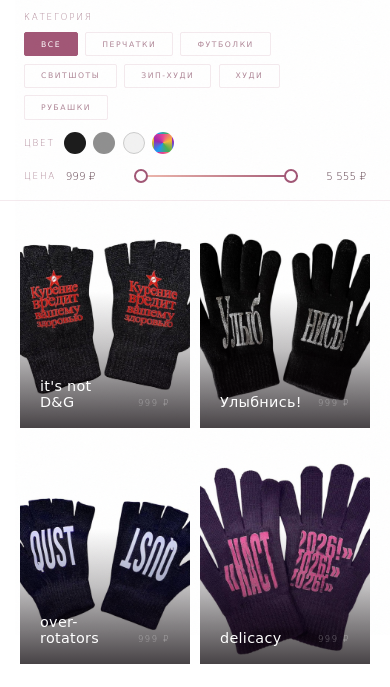
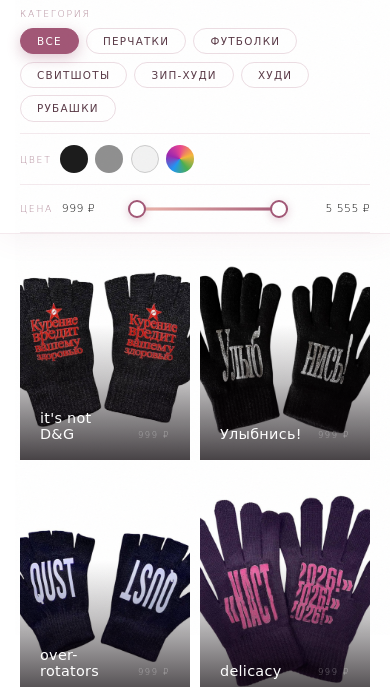
Before and after one commit to Bashevnik/qust, a plain HTML site: page catalog.html in a window 390 px wide. Shown: the part 192-879 px from the top of the page. Drawn offline with nearby package versions, Linux system fonts and the light colour scheme; animation ran at ten frames a second; a web font is replaced by a local one.

Commit message:
feat: redesign filter panel for better usability
- Fix missing --side CSS variable (was causing zero horizontal padding)
- Replace tiny pill buttons with larger rounded pills (border-radius: 100px)
- Increase font sizes from .48rem to .72rem for readability
- Add color swatch tooltips on hover
- Bigger price slider thumbs (18px) with shadow and hover scale
- Add subtle box-shadow to filter panel
- Separate filter rows with thin dividers
- Improve active chip and reset button styles
- Mobile responsive adjustments

Co-Authored-By: Claude Sonnet 4.6 <noreply@anthropic.com>

```diff
--- a/css/style.css
+++ b/css/style.css
@@ -36,6 +36,7 @@
   --font-body: 'Whisper', cursive;
 
   --ease-out: cubic-bezier(0.16, 1, 0.3, 1);
+  --side: clamp(24px, 5vw, 64px);
 }
 
 /* ── BASE ───────────────────────────────────────────────────── */
@@ -873,31 +874,38 @@ footer {
   position: sticky;
   top: 80px;
   z-index: 200;
-  background: rgba(255, 255, 255, 0.94);
-  backdrop-filter: blur(16px);
-  -webkit-backdrop-filter: blur(16px);
-  border-top: 1px solid var(--border);
+  background: rgba(255, 255, 255, 0.97);
+  backdrop-filter: blur(20px);
+  -webkit-backdrop-filter: blur(20px);
   border-bottom: 1px solid var(--border);
-  padding: 1.1rem var(--side);
+  box-shadow: 0 4px 28px rgba(162, 87, 118, 0.07);
+  padding: 0 var(--side);
   display: flex;
   flex-direction: column;
-  gap: .9rem;
+  gap: 0;
 }
 
 .filter-row {
   display: flex;
   align-items: center;
   gap: 1.4rem;
-  flex-wrap: wrap;
+  padding: .85rem 0;
+  border-bottom: 1px solid var(--border);
+  flex-wrap: nowrap;
+}
+
+.filter-row:last-of-type {
+  border-bottom: none;
 }
 
 .filter-row__label {
-  font-size: .55rem;
-  letter-spacing: .2em;
+  font-size: .68rem;
+  letter-spacing: .18em;
   text-transform: uppercase;
   color: var(--ink-mute);
   flex-shrink: 0;
-  width: 72px;
+  width: 80px;
+  font-weight: 300;
 }
 
 .filter-row__opts {
@@ -910,36 +918,67 @@ footer {
 /* Category pills */
 .fpill {
   font-family: var(--font-body);
-  font-size: .48rem;
-  letter-spacing: .2em;
-  text-transform: uppercase;
-  padding: .42rem 1rem;
-  border: 1px solid var(--border);
+  font-size: .72rem;
+  letter-spacing: .12em;
+  text-transform: uppercase;
+  padding: .5rem 1.2rem;
+  border: 1.5px solid rgba(162, 87, 118, 0.2);
   background: transparent;
-  color: var(--ink-mute);
+  color: var(--ink-mid);
   cursor: pointer;
-  border-radius: 2px;
-  transition: border-color .2s, color .2s, background .2s;
+  border-radius: 100px;
+  transition: border-color .2s, color .2s, background .2s, box-shadow .2s, transform .15s;
   white-space: nowrap;
-}
-.fpill:hover  { border-color: var(--rose); color: var(--rose); }
-.fpill.active { background: var(--rose); border-color: var(--rose); color: #fff; }
+  line-height: 1;
+}
+.fpill:hover {
+  border-color: var(--rose);
+  color: var(--rose);
+  transform: translateY(-1px);
+  box-shadow: 0 3px 12px rgba(162, 87, 118, .15);
+}
+.fpill.active {
+  background: var(--rose);
+  border-color: var(--rose);
+  color: #fff;
+  box-shadow: 0 4px 14px rgba(162, 87, 118, 0.32);
+}
 
 /* Color swatches */
 .fcolor {
-  width: 22px;
-  height: 22px;
+  width: 28px;
+  height: 28px;
   border-radius: 50%;
-  border: 2px solid transparent;
+  border: none;
   cursor: pointer;
   padding: 0;
-  outline: 2px solid transparent;
-  outline-offset: 2px;
-  transition: transform .15s, outline-color .2s;
+  outline: 2.5px solid transparent;
+  outline-offset: 3px;
+  transition: transform .15s, outline-color .2s, box-shadow .2s;
   flex-shrink: 0;
-}
-.fcolor:hover  { transform: scale(1.2); }
-.fcolor.active { outline-color: var(--rose); }
+  position: relative;
+}
+.fcolor::after {
+  content: attr(title);
+  position: absolute;
+  bottom: calc(100% + 7px);
+  left: 50%;
+  transform: translateX(-50%);
+  background: var(--ink);
+  color: #fff;
+  font-size: .5rem;
+  letter-spacing: .12em;
+  text-transform: uppercase;
+  padding: .28rem .55rem;
+  border-radius: 4px;
+  white-space: nowrap;
+  pointer-events: none;
+  opacity: 0;
+  transition: opacity .15s;
+}
+.fcolor:hover { transform: scale(1.2); box-shadow: 0 4px 12px rgba(0,0,0,.18); }
+.fcolor:hover::after { opacity: 1; }
+.fcolor.active { outline-color: var(--rose); transform: scale(1.08); }
 
 /* Price row */
 .filter-row__opts--price {
@@ -947,22 +986,26 @@ footer {
   gap: 1rem;
   flex-wrap: nowrap;
   min-width: 0;
+  align-items: center;
 }
 
 .fprice-val {
-  font-size: .65rem;
-  color: var(--ink-mid);
+  font-size: .78rem;
+  color: var(--ink);
   white-space: nowrap;
   flex-shrink: 0;
-  min-width: 52px;
-}
-.fprice-val:last-child { text-align: right; }
+  min-width: 60px;
+  letter-spacing: .04em;
+  font-weight: 300;
+}
+.fprice-val:last-child { text-align: right; min-width: 66px; }
 
 .fprice-slider {
   flex: 1;
   position: relative;
-  height: 20px;
+  height: 24px;
   min-width: 120px;
+  max-width: 320px;
 }
 
 .fprice-track {
@@ -970,10 +1013,10 @@ footer {
   top: 50%;
   left: 0;
   right: 0;
-  height: 2px;
-  background: var(--border);
+  height: 3px;
+  background: rgba(162, 87, 118, .15);
   transform: translateY(-50%);
-  border-radius: 1px;
+  border-radius: 2px;
   pointer-events: none;
 }
 
@@ -981,7 +1024,7 @@ footer {
   position: absolute;
   height: 100%;
   background: var(--grad-h);
-  border-radius: 1px;
+  border-radius: 2px;
 }
 
 .fprice-slider input[type=range] {
@@ -994,81 +1037,92 @@ footer {
   appearance: none;
   background: transparent;
   pointer-events: none;
-  height: 20px;
+  height: 24px;
   margin: 0;
 }
 .fprice-slider input[type=range]::-webkit-slider-thumb {
   -webkit-appearance: none;
   pointer-events: all;
-  width: 14px;
-  height: 14px;
+  width: 18px;
+  height: 18px;
   border-radius: 50%;
   background: var(--white);
   border: 2px solid var(--rose);
   cursor: pointer;
-  transition: transform .15s;
-}
-.fprice-slider input[type=range]::-webkit-slider-thumb:hover { transform: scale(1.3); }
+  transition: transform .15s, box-shadow .15s;
+  box-shadow: 0 2px 8px rgba(162, 87, 118, .3);
+}
+.fprice-slider input[type=range]::-webkit-slider-thumb:hover {
+  transform: scale(1.25);
+  box-shadow: 0 3px 14px rgba(162, 87, 118, .45);
+}
 .fprice-slider input[type=range]::-moz-range-thumb {
   pointer-events: all;
-  width: 14px;
-  height: 14px;
+  width: 18px;
+  height: 18px;
   border-radius: 50%;
   background: var(--white);
   border: 2px solid var(--rose);
   cursor: pointer;
+  box-shadow: 0 2px 8px rgba(162, 87, 118, .3);
 }
 
 /* Active filter chips */
 .filter-chips-row {
   display: flex;
   align-items: center;
-  gap: .6rem;
+  gap: .55rem;
   flex-wrap: wrap;
+  padding: .65rem 0;
+  border-top: 1px solid var(--border);
 }
 
 .filter-chips {
   display: flex;
   gap: .4rem;
   flex-wrap: wrap;
+  flex: 1;
 }
 
 .filter-chip {
   display: inline-flex;
   align-items: center;
   gap: .4rem;
-  font-size: .5rem;
-  letter-spacing: .14em;
-  text-transform: uppercase;
-  padding: .28rem .7rem;
+  font-size: .6rem;
+  letter-spacing: .1em;
+  text-transform: uppercase;
+  padding: .32rem .8rem;
   background: rgba(162, 87, 118, .08);
-  border: 1px solid rgba(162, 87, 118, .28);
+  border: 1px solid rgba(162, 87, 118, .25);
   color: var(--rose);
-  border-radius: 20px;
-}
+  border-radius: 100px;
+  transition: background .2s;
+}
+.filter-chip:hover { background: rgba(162, 87, 118, .14); }
 
 .filter-chip__x {
   cursor: pointer;
-  font-size: .9rem;
+  font-size: .95rem;
   line-height: 1;
-  opacity: .55;
+  opacity: .5;
   transition: opacity .15s;
 }
 .filter-chip__x:hover { opacity: 1; }
 
 .filter-reset {
-  font-size: .48rem;
-  letter-spacing: .18em;
+  font-size: .6rem;
+  letter-spacing: .16em;
   text-transform: uppercase;
   color: var(--ink-mute);
   background: none;
-  border: none;
+  border: 1.5px solid rgba(162, 87, 118, .2);
+  border-radius: 100px;
   cursor: pointer;
-  padding: 0;
-  text-decoration: underline;
-  transition: color .2s;
-}
-.filter-reset:hover { color: var(--rose); }
+  padding: .32rem .9rem;
+  transition: color .2s, border-color .2s;
+  white-space: nowrap;
+}
+.filter-reset:hover { color: var(--rose); border-color: var(--rose); }
 
 /* ── Product grid ───────────────────────────────────────────── */
 .cat-wrap {
@@ -1786,12 +1840,27 @@ footer {
   }
 
   .filter-panel {
-    top: 72px;
-    padding: .9rem 24px;
-    gap: .75rem;
-  }
-
-  .filter-row__label { width: 60px; }
+    top: 68px;
+    padding: 0 20px;
+  }
+
+  .filter-row {
+    gap: .8rem;
+    padding: .7rem 0;
+    flex-wrap: wrap;
+  }
+
+  .filter-row__label {
+    width: 60px;
+    font-size: .62rem;
+  }
+
+  .filter-row__opts--price { flex-wrap: nowrap; }
+
+  .fpill {
+    font-size: .65rem;
+    padding: .44rem 1rem;
+  }
 
   .cat-grid { grid-template-columns: repeat(2, 1fr); }
 
@@ -2154,9 +2223,10 @@ a.card {
 }
 
 @media (max-width: 600px) {
-  .filter-row { flex-wrap: wrap; gap: .6rem; }
+  .filter-row { flex-wrap: wrap; gap: .55rem; }
   .filter-row__opts--price { flex-wrap: nowrap; }
-  .filter-row__label { width: auto; }
+  .filter-row__label { width: auto; font-size: .58rem; }
+  .fprice-val { font-size: .68rem; min-width: 50px; }
   .cat-grid { grid-template-columns: 1fr 1fr; gap: 10px; }
 
   .carousel__thumb {
```
